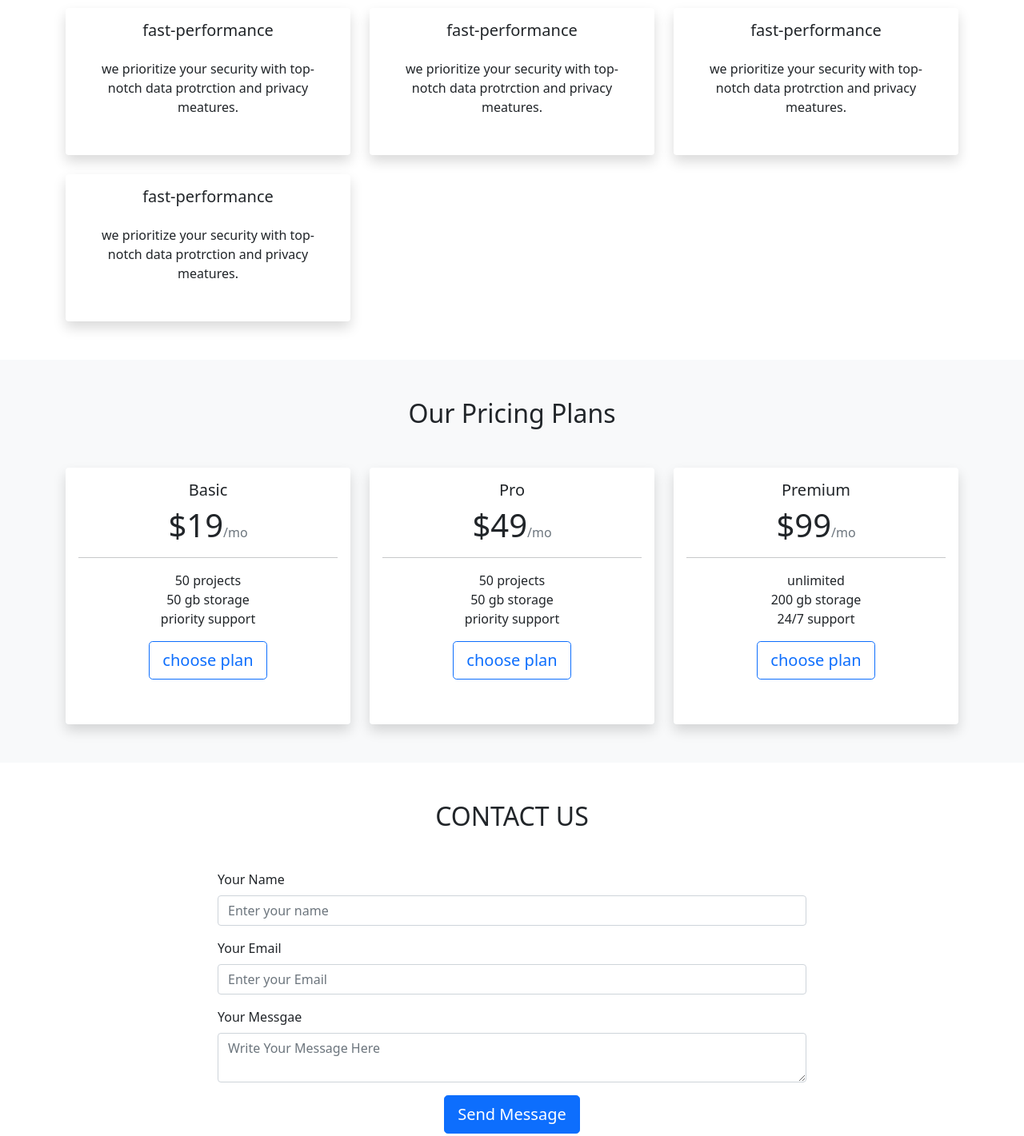
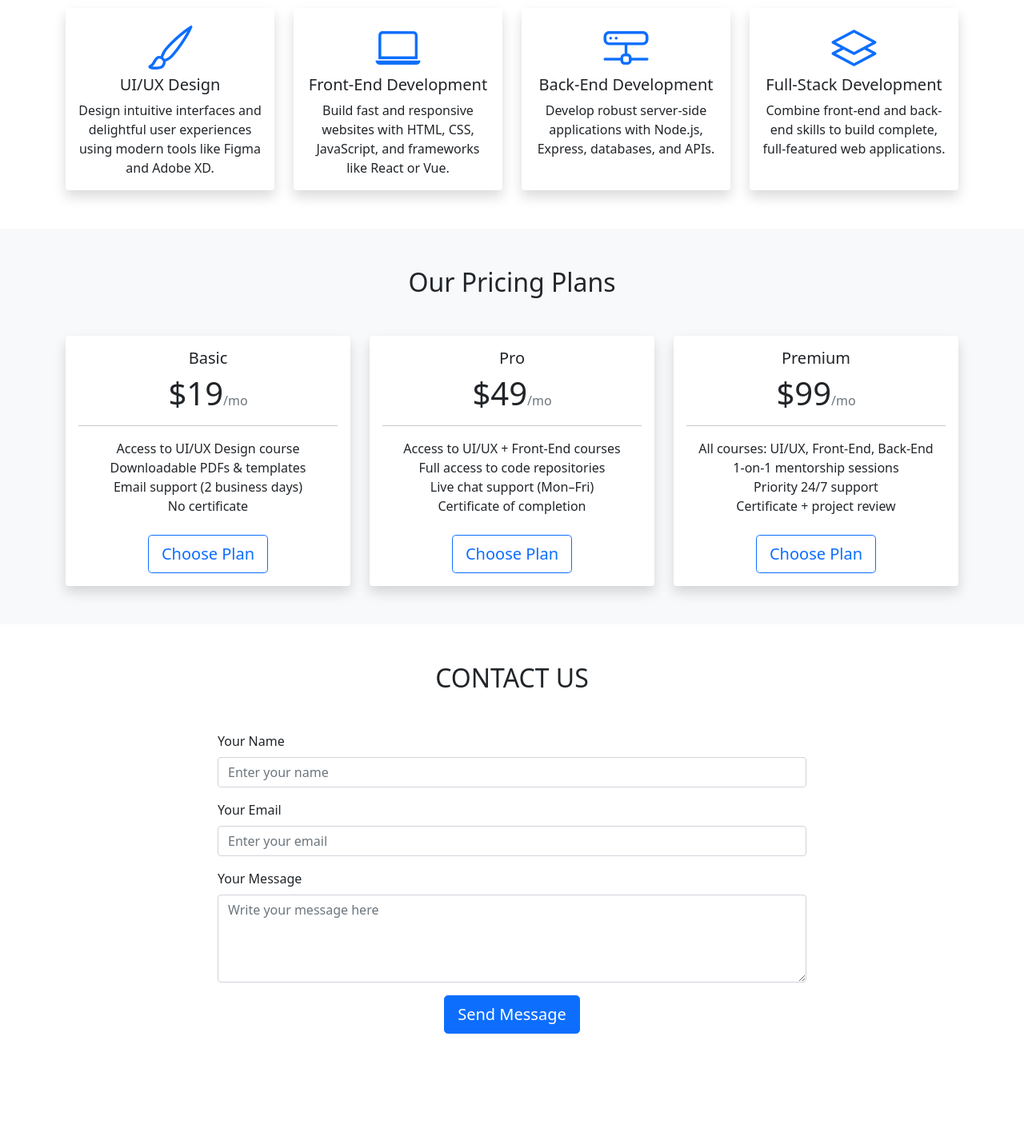
Before and after one commit to Vmgpvijay/gitfirst, a plain HTML site: page index.html in a window 1280 px wide. Shown: the part 980-2401 px from the top of the page at 80% size. After the commit the page ends 2337 px from the top, so only its background shows below. Drawn offline with nearby package versions, Linux system fonts and the light colour scheme.

Commit message:
updated features

```diff
--- a/index.html
+++ b/index.html
@@ -18,198 +18,197 @@
 <body>
     <header>
   <nav class="navbar navbar-dark bg-dark navbar-expand-lg">
-            <div class="container ">
-                <img class="navbar-brand" src="" alt="srm">
-                <button class="navbar-toggler" type="button" data-bs-toggle="collapse" data-bs-target="#navbarNav"><span
-                        class="navbar-toggler-icon"></span></button>
+    <div class="container">
+      <a class="navbar-brand fw-bold" href="#">SRM Courses</a>
+      <button class="navbar-toggler" type="button" data-bs-toggle="collapse" data-bs-target="#navbarNav">
+        <span class="navbar-toggler-icon"></span>
+      </button>
       <div class="collapse navbar-collapse" id="navbarNav">
         <ul class="navbar-nav ms-auto">
           <li class="nav-item"><a class="nav-link active" href="#home">Home</a></li>
-                        <li class="nav-item"><a class="nav-link" href="#feature">Feature</a></li>
+          <li class="nav-item"><a class="nav-link" href="#feature">Features</a></li>
           <li class="nav-item"><a class="nav-link" href="#pricing">Pricing</a></li>
-                        <li class="nav-item"><a class="nav-link" href="#contact">Contact</a></li>
+          <li class="nav-item"><a class="nav-link" href="#Contact">Contact</a></li>
         </ul>
       </div>
     </div>
   </nav>
 </header>
 
-    <section class=" hero  text-danger text-center d-flex justify-content-center align-items-center">
+<section class="hero text-info text-center d-flex justify-content-center align-items-center">
   <div class="hero-overlay d-flex align-items-center justify-content-center">
     <div class="container">
-                <h1 class="display-4 fw-bold ">
-                    Introducing Our Products
-                </h1>
-                <p class="lead mb-4 fw-bold">Experience next level performance and design.Make your life easier and
-                    smatter.</p>
-                <a class="btn btn-outline-light btn-lg text-danger fw-bold" href="">Learn more</a>
+      <h1 class="display-4 fw-bold">Introducing Our Products</h1>
+      <p class="lead mb-4 fw-bold">
+        Experience next-level performance and design. Make your life easier and smarter.
+      </p>
+      <a class="btn btn-outline-light btn-lg fw-bold" href="#feature">Learn more</a>
     </div>
   </div>
+</section>
 
-    </section>
   <section id="feature" class="py-5">
   <div class="container text-center">
     <h2 class="mb-5">Our features</h2>
     <div class="row g-4">
-                <!-- cards-->
-                <div class="col-md-4">
+      <!-- Card 1 -->
+      <div class="col-12 col-md-6 col-lg-3">
         <div class="card h-100 border-0 shadow">
           <div class="card-body">
-                            <i class="bi bi-speedmeter-2 display-4 text-primary mb-3"></i>
-                            <h5 class="card-title">fast-performance</h5>
-                            <p class="card-body">we prioritize your security with top-notch data protrction and privacy
-                                meatures. </p>
-
-
+            <i class="bi bi-brush display-4 text-primary mb-3"></i>
+            <h5 class="card-title">UI/UX Design</h5>
+            <p class="card-text">Design intuitive interfaces and delightful user experiences using modern tools like Figma and Adobe XD.</p>
+          </div>
         </div>
       </div>
 
-                </div>
-                <div class="col-md-4">
+      <!-- Card 2 -->
+      <div class="col-12 col-md-6 col-lg-3">
         <div class="card h-100 border-0 shadow">
           <div class="card-body">
-                            <i class="bi bi-speedmeter-2 display-4 text-primary mb-3"></i>
-                            <h5 class="card-title">fast-performance</h5>
-                            <p class="card-body">we prioritize your security with top-notch data protrction and privacy
-                                meatures. </p>
-
-
+            <i class="bi bi-laptop display-4 text-primary mb-3"></i>
+            <h5 class="card-title">Front-End Development</h5>
+            <p class="card-text">Build fast and responsive websites with HTML, CSS, JavaScript, and frameworks like React or Vue.</p>
+          </div>
         </div>
       </div>
 
-                </div>
-                <div class="col-md-4">
+      <!-- Card 3 -->
+      <div class="col-12 col-md-6 col-lg-3">
         <div class="card h-100 border-0 shadow">
           <div class="card-body">
-                            <i class="bi bi-speedmeter-2 display-4 text-primary mb-3"></i>
-                            <h5 class="card-title">fast-performance</h5>
-                            <p class="card-body">we prioritize your security with top-notch data protrction and privacy
-                                meatures. </p>
-
-
+            <i class="bi bi-hdd-network display-4 text-primary mb-3"></i>
+            <h5 class="card-title">Back-End Development</h5>
+            <p class="card-text">Develop robust server-side applications with Node.js, Express, databases, and APIs.</p>
+          </div>
         </div>
       </div>
 
-                </div>
-                <div class="col-md-4">
+      <!-- Card 4 -->
+      <div class="col-12 col-md-6 col-lg-3">
         <div class="card h-100 border-0 shadow">
           <div class="card-body">
-                            <i class="bi bi-speedmeter-2 display-4 text-primary mb-3"></i>
-                            <h5 class="card-title">fast-performance</h5>
-                            <p class="card-body">we prioritize your security with top-notch data protrction and privacy
-                                meatures. </p>
-
-
+            <i class="bi bi-layers display-4 text-primary mb-3"></i>
+            <h5 class="card-title">Full-Stack Development</h5>
+            <p class="card-text">Combine front-end and back-end skills to build complete, full-featured web applications.</p>
           </div>
         </div>
-
       </div>
     </div>
-
   </div>
-
 </section>
   <section class="py-5 bg-light" id="pricing">
   <div class="container text-center">
     <h2 class="mb-5">Our Pricing Plans</h2>
     <div class="row g-4">
-                <div class="col-md-4">
+      <!-- Basic Plan -->
+      <div class="col-12 col-md-6 col-lg-4">
         <div class="card h-100 border-0 shadow pricing-card">
           <div class="card-body">
             <h5 class="card-title">Basic</h5>
             <h6 class="card-price display-6">$19<span class="text-muted fs-6">/mo</span></h6>
             <hr>
             <ul class="list-unstyled mb-4">
-                                <li>50 projects</li>
-                                <li>50 gb storage</li>
-                                <li>priority support</li>
-                                <a class="btn btn-outline-primary btn-lg my-3" href="#">choose plan</a>
-
+              <li>Access to UI/UX Design course</li>
+              <li>Downloadable PDFs & templates</li>
+              <li>Email support (2 business days)</li>
+              <li>No certificate</li>
             </ul>
+            <a class="btn btn-outline-primary btn-lg" href="#">Choose Plan</a>
+          </div>
+        </div>
       </div>
 
-                    </div>
-                </div>
-                <div class="col-md-4">
+      <!-- Pro Plan -->
+      <div class="col-12 col-md-6 col-lg-4">
         <div class="card h-100 border-0 shadow pricing-card">
           <div class="card-body">
             <h5 class="card-title">Pro</h5>
             <h6 class="card-price display-6">$49<span class="text-muted fs-6">/mo</span></h6>
             <hr>
             <ul class="list-unstyled mb-4">
-                                <li>50 projects</li>
-                                <li>50 gb storage</li>
-                                <li>priority support</li>
-                                <a class="btn btn-outline-primary btn-lg my-3" href="#">choose plan</a>
-
+              <li>Access to UI/UX + Front-End courses</li>
+              <li>Full access to code repositories</li>
+              <li>Live chat support (Mon–Fri)</li>
+              <li>Certificate of completion</li>
             </ul>
+            <a class="btn btn-outline-primary btn-lg" href="#">Choose Plan</a>
+          </div>
+        </div>
       </div>
 
-                    </div>
-                </div>
-                <div class="col-md-4">
+      <!-- Premium Plan -->
+      <div class="col-12 col-md-6 col-lg-4">
         <div class="card h-100 border-0 shadow pricing-card">
           <div class="card-body">
             <h5 class="card-title">Premium</h5>
             <h6 class="card-price display-6">$99<span class="text-muted fs-6">/mo</span></h6>
             <hr>
             <ul class="list-unstyled mb-4">
-                                <li>unlimited</li>
-                                <li>200 gb storage</li>
-                                <li>24/7 support</li>
-                                <a class="btn btn-outline-primary btn-lg my-3" href="#">choose plan</a>
-
+              <li>All courses: UI/UX, Front-End, Back-End</li>
+              <li>1-on-1 mentorship sessions</li>
+              <li>Priority 24/7 support</li>
+              <li>Certificate + project review</li>
             </ul>
-                        </div>
-
+            <a class="btn btn-outline-primary btn-lg" href="#">Choose Plan</a>
           </div>
         </div>
-
-
-
       </div>
-
     </div>
-
-
   </div>
-
-
 </section>
 <section id="Contact" class="py-5">
   <div class="container">
     <h2 class="text-center mb-5">CONTACT US</h2>
     <div class="row justify-content-center">
       <div class="col-md-8">
-                    <form id="contactForm">
+        <form id="contactForm" novalidate>
           <div class="mb-3">
             <label for="name" class="form-label">Your Name</label>
-                            <input type="text" class="form-control" id="name" placeholder="Enter your name">
-
+            <input
+              type="text"
+              class="form-control"
+              id="name"
+              name="name"
+              placeholder="Enter your name"
+              required
+              aria-required="true"
+            >
           </div>
           <div class="mb-3">
             <label for="email" class="form-label">Your Email</label>
-                            <input type="email" class="form-control" id="email" placeholder="Enter your Email">
-
+            <input
+              type="email"
+              class="form-control"
+              id="email"
+              name="email"
+              placeholder="Enter your email"
+              required
+              aria-required="true"
+            >
           </div>
           <div class="mb-3">
-                            <label for="message" class="form-label">Your Messgae</label>
-                            <textarea class="form-control" id="message"
-                                placeholder="Write Your Message Here"></textarea>
-
+            <label for="message" class="form-label">Your Message</label>
+            <textarea
+              class="form-control"
+              id="message"
+              name="message"
+              placeholder="Write your message here"
+              rows="4"
+              required
+              aria-required="true"
+            ></textarea>
           </div>
           <div class="text-center">
-                            <button type="submit" class="btn btn-primary btn-lg">
-                                Send Message
-                            </button>
+            <button type="submit" class="btn btn-primary btn-lg">Send Message</button>
           </div>
+          <!-- Placeholder for form status messages -->
+          <div id="formStatus" class="mt-3"></div>
         </form>
       </div>
-
     </div>
   </div>
 </section>
-
 
     <script src="https://cdn.jsdelivr.net/npm/bootstrap@5.0.2/dist/js/bootstrap.bundle.min.js"
         integrity="sha384-MrcW6ZMFYlzcLA8Nl+NtUVF0sA7MsXsP1UyJoMp4YLEuNSfAP+JcXn/tWtIaxVXM"
--- a/main.css
+++ b/main.css
@@ -1,7 +1,8 @@
 .hero{
-    background: url(baground.jpg) no-repeat center center;
+    background: url(baground.jpg) no-repeat center center ;
     background-size: cover;
    height: 100vh;
+
 
 
 }
@@ -18,3 +19,11 @@
     transform: translateY(-10px);
     box-shadow: 0 20px 40px rgb(0,0,0,0.2);
 }
+.card {
+  transition: transform 0.3s ease, box-shadow 0.3s ease;
+}
+
+.card:hover {
+  transform: translateY(-10px);
+  box-shadow: 0 10px 30px rgba(0, 0, 0, 0.15);
+}
```
Also changed, not shown: baground.jpg. Lines whose indentation alone changed are shown as unchanged.
